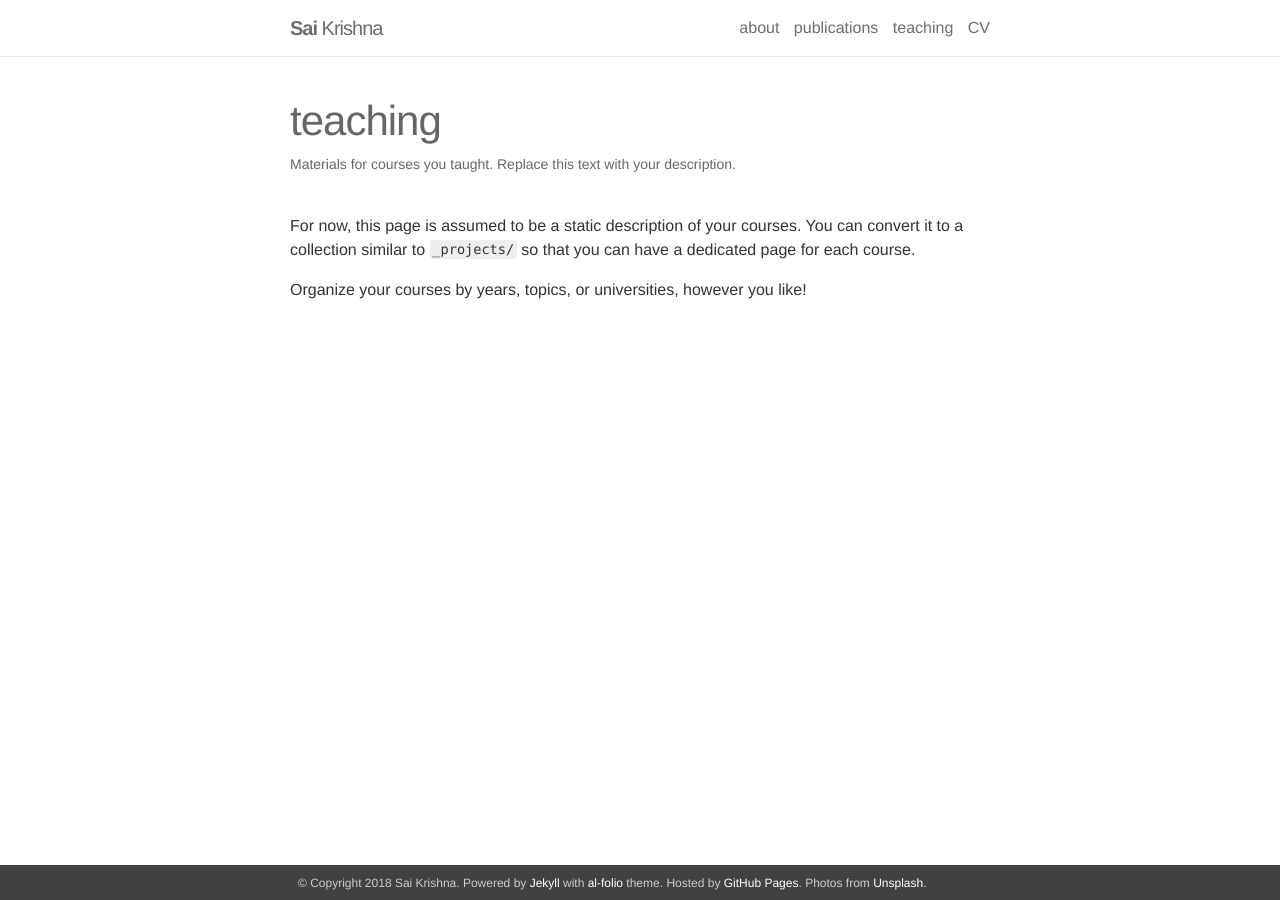
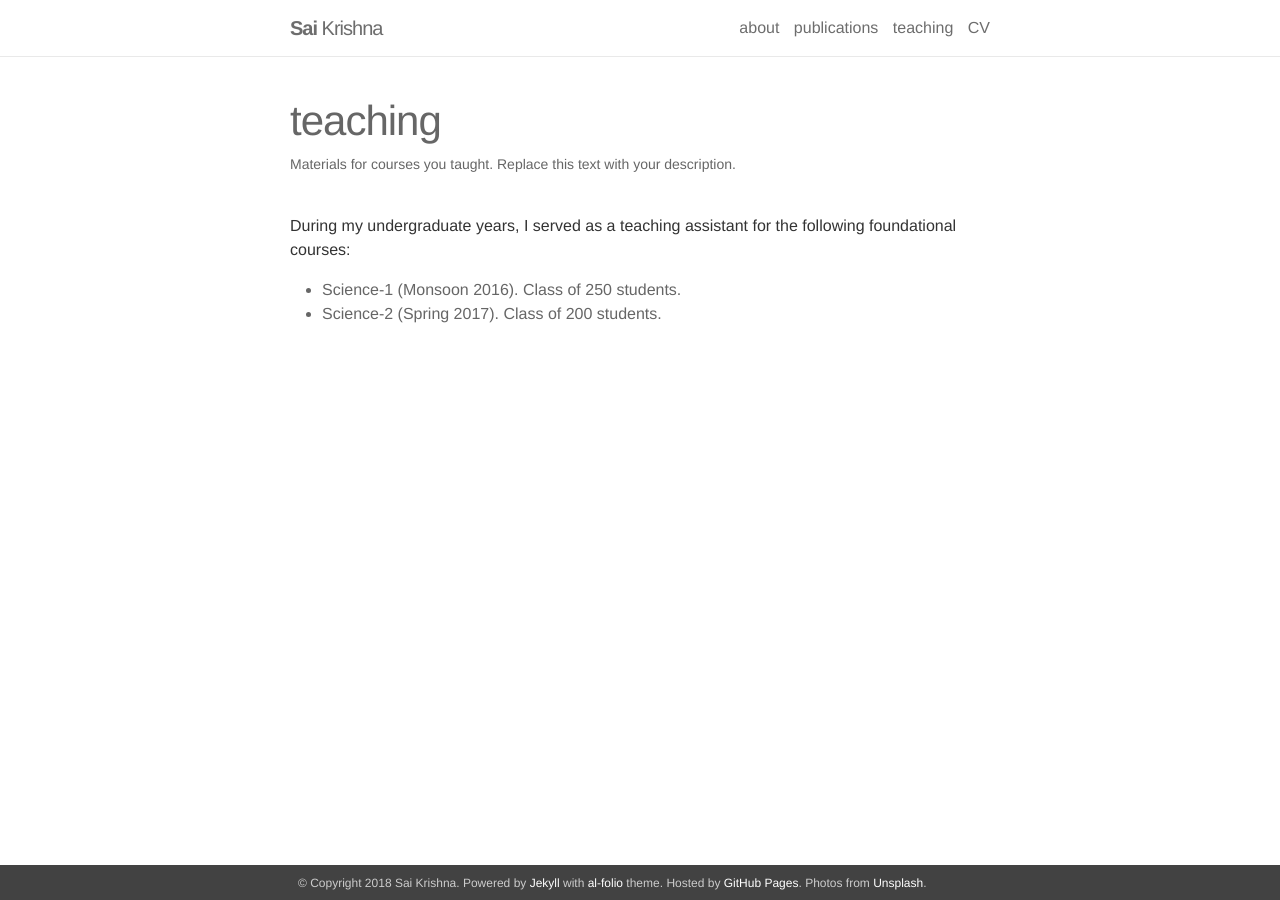
Before and after one commit to saikrishna-1996/saikrishna-1996.github.io, a Jekyll site: the page built from _pages/teaching.md, in a window 1280 px wide. Built offline with Jekyll 4.4.1, drawn with Linux system fonts in a browser that asks for light colours.

Commit message:
Quasi done

```diff
--- a/_bibliography/papers.bib
+++ b/_bibliography/papers.bib
@@ -26,4 +26,6 @@
   journal={arXiv preprint arXiv:1806.00683},
   arxiv={1806.00683},
   year={2018},
+  code={https://github.com/saikrishna-1996/deep_pepper_chess},
+  abstract={An almost-perfect chess playing agent has been a long standing challenge in the field of Artificial Intelligence. Some of the recent advances demonstrate we are approaching that goal. In this project, we provide methods for faster training of self-play style algorithms, mathematical details of the algorithm used, various potential future directions, and discuss most of the relevant work in the area of computer chess. Deep Pepper uses embedded knowledge to accelerate the training of the chess engine over a "tabula rasa" system such as Alpha Zero. We also release our code to promote further research.},
 }
--- a/_pages/teaching.md
+++ b/_pages/teaching.md
@@ -5,6 +5,7 @@ title: teaching
 description: Materials for courses you taught. Replace this text with your description.
 ---
 
-For now, this page is assumed to be a static description of your courses. You can convert it to a collection similar to `_projects/` so that you can have a dedicated page for each course.
+During my undergraduate years, I served as a teaching assistant for the following foundational courses:
 
-Organize your courses by years, topics, or universities, however you like!
+* Science-1 (Monsoon 2016). Class of 250 students.
+* Science-2 (Spring 2017). Class of 200 students.
```
Also changed, not shown: _news/announcement_1.md (+1 -1 lines), _news/announcement_2.md (+1 -1 lines), _news/announcement_3.md (+2 -2 lines), _news/announcement_4.md (+1 -1 lines), 13 other files.
